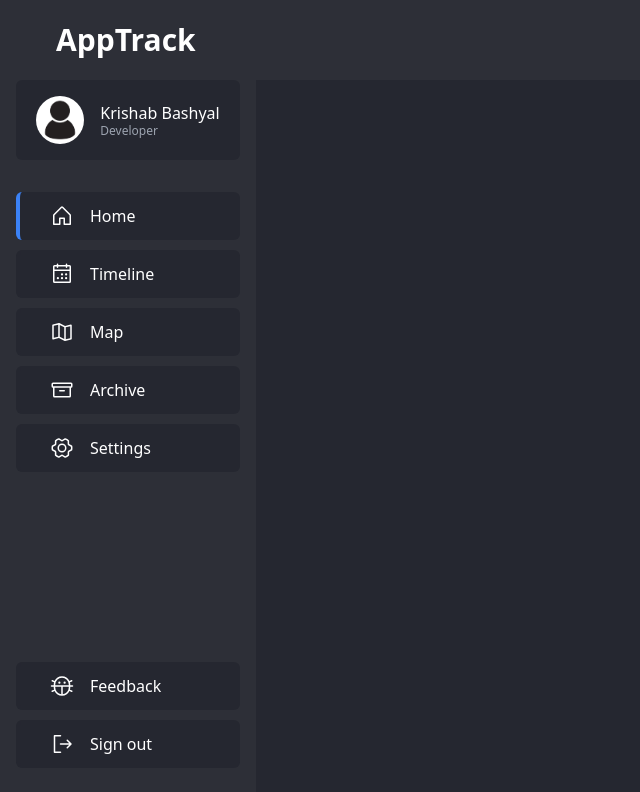
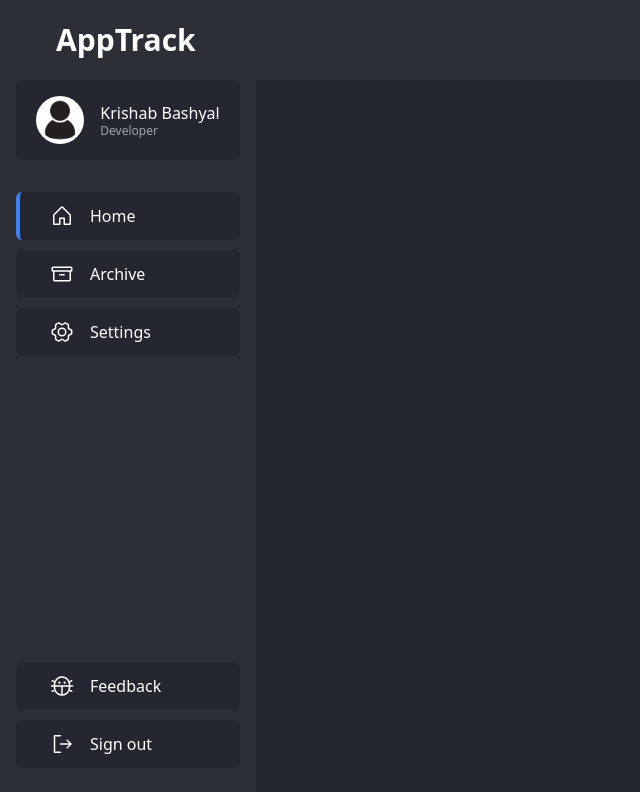
Before and after one commit to krishabbashyal/Apptive, a Next.js app in the folder client/: page / in a window 1280 px wide. Shown: the top 792 px of the page, without its empty margins (0-640 px from the left). Built offline with nearby package versions, Linux system fonts and the light colour scheme.

Commit message:
Commented out some features that I will not be working on for first iteration of the application

```diff
--- a/client/src/components/Sidebar/index.tsx
+++ b/client/src/components/Sidebar/index.tsx
@@ -42,8 +42,8 @@ const Sidebar = () => {
         <div className="flex mt-8 flex-col flex-grow">
           <div className="flex flex-col gap-y-2.5 flex-grow">
             <SidebarTab icon={House} label="Home" customStyle="border-blue-500"/>
-            <SidebarTab icon={CalendarDots} label="Timeline" />
-            <SidebarTab icon={MapTrifold} label="Map" />
+            {/* <SidebarTab icon={CalendarDots} label="Timeline" />
+            <SidebarTab icon={MapTrifold} label="Map" /> */}
             <SidebarTab icon={Archive} label="Archive" />
             <SidebarTab icon={GearSix} label="Settings" />
           </div>
```
